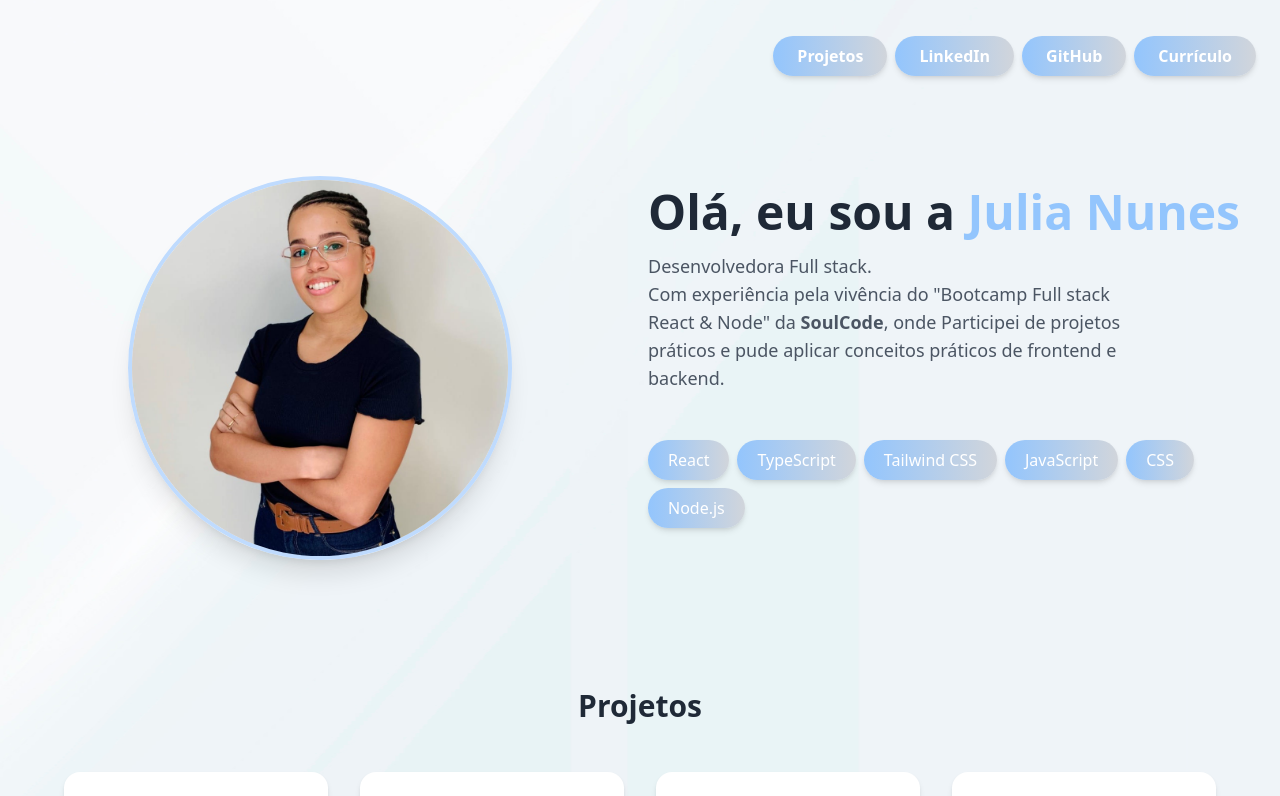
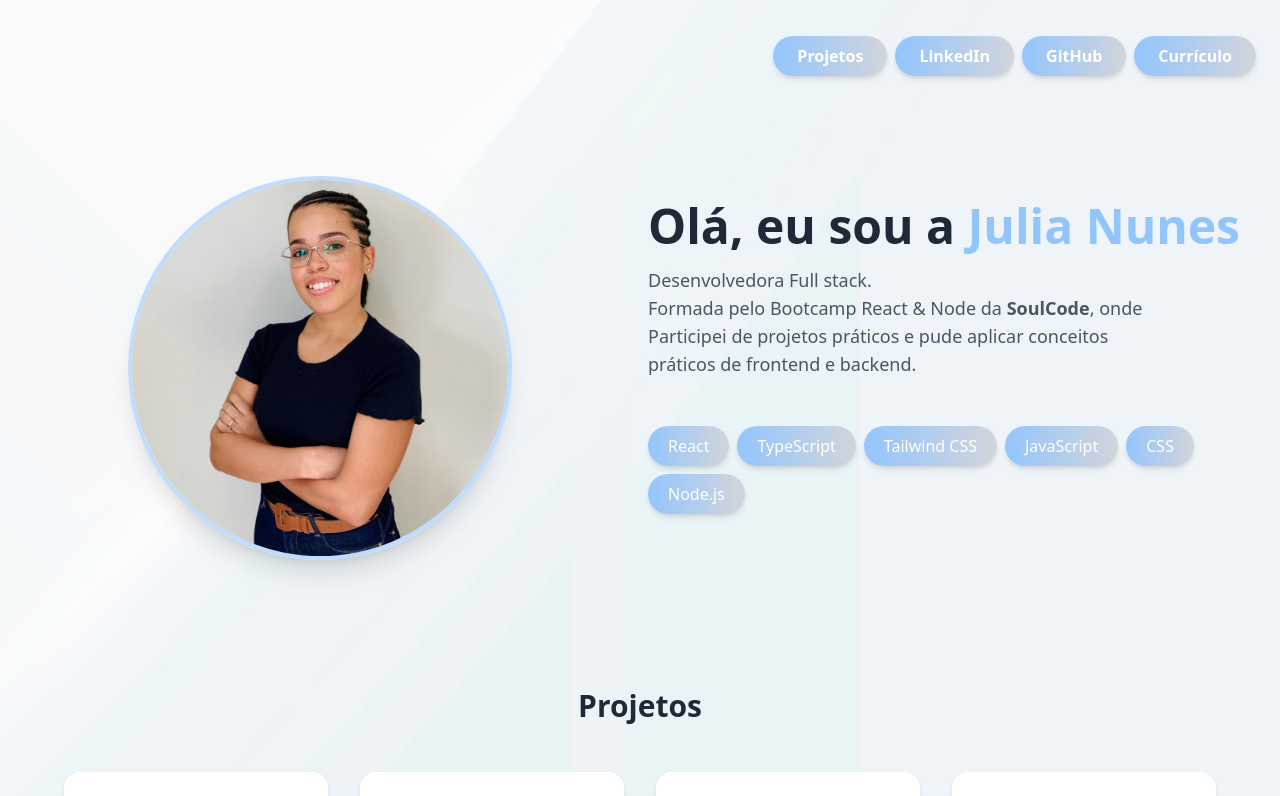
Before and after one commit to juulianuness/Novo-Portifolio, a React (Vite) app: page / in a window 1280 px wide. Shown: the top 796 px of the page. Built offline with nearby package versions, Linux system fonts and the light colour scheme; the HTML template or start-up script is replaced by a standard one.

Commit message:
descrição

```diff
--- a/src/components/Hero.tsx
+++ b/src/components/Hero.tsx
@@ -22,7 +22,7 @@ const Hero = () => {
         </h1>
         <p className="text-lg text-gray-600 max-w-lg mb-12">
           Desenvolvedora Full stack. <br />
-          Com experiência pela vivência do "Bootcamp Full stack React & Node" da <strong> SoulCode</strong>, onde Participei de projetos práticos e pude aplicar conceitos práticos de frontend e backend.
+          Formada pelo Bootcamp React & Node da <strong> SoulCode</strong>, onde Participei de projetos práticos e pude aplicar conceitos práticos de frontend e backend.
         </p>
 
         {/* Skills */}
```
